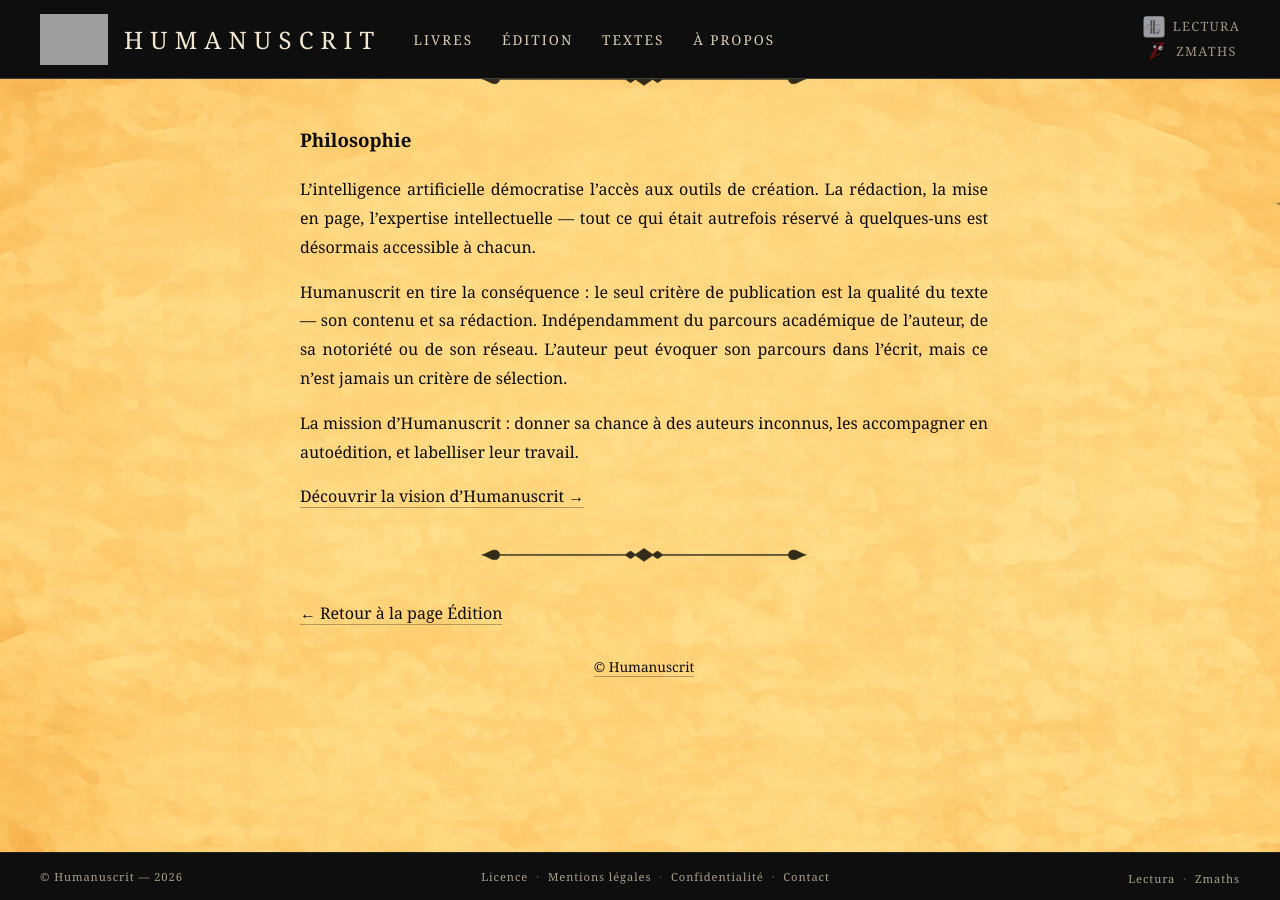
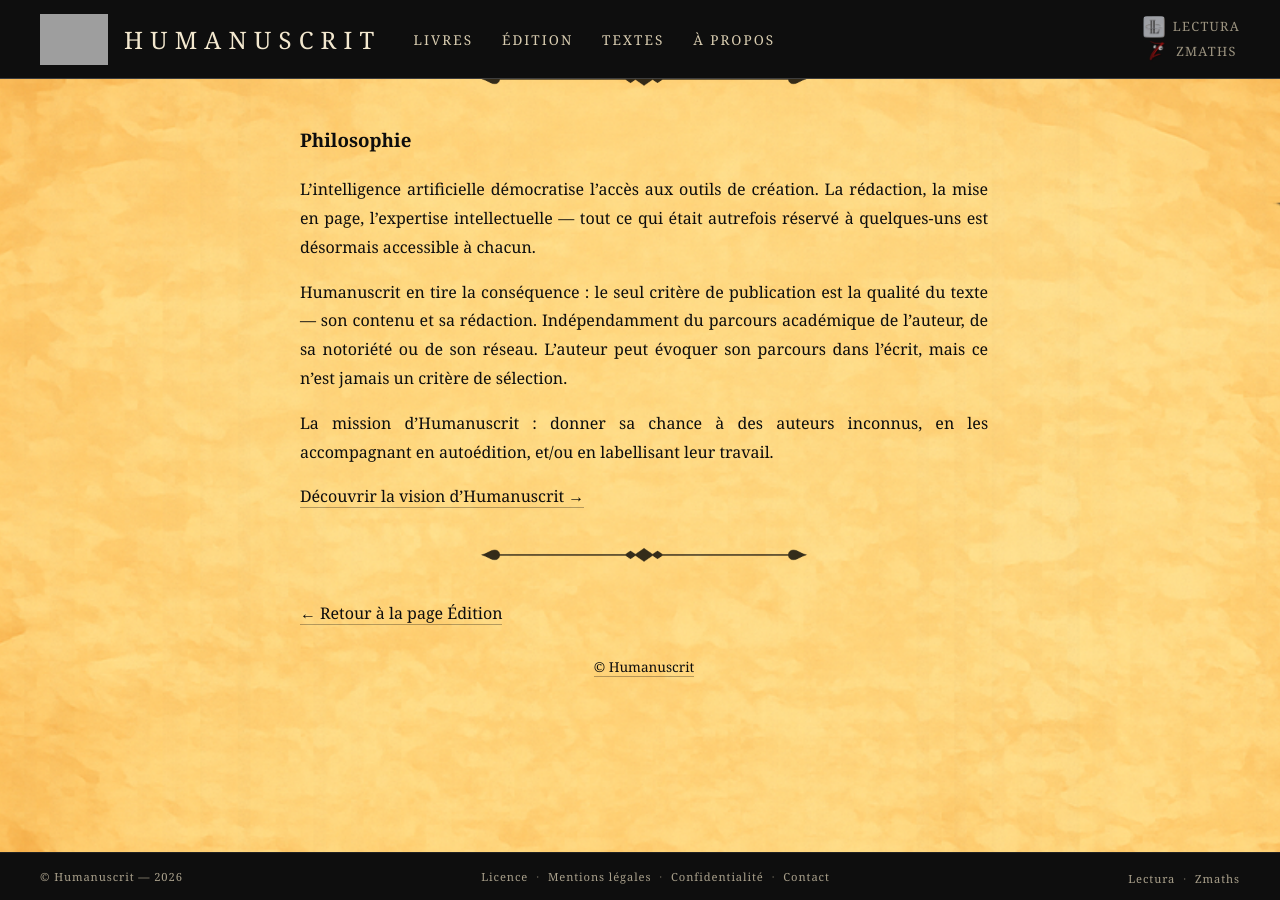
Before and after one commit to maxcarriere/humanuscrit, a Jekyll site: the page built from edition-editeur.md, in a window 1280 px wide and 900 px high, scrolled down 1781 px. Built offline with Jekyll 4.4.1, drawn with Linux system fonts in a browser that asks for light colours; grey boxes are pictures that could not be loaded.

Commit message:
Reformuler la mission Humanuscrit (page Éditeur)
Co-Authored-By: Claude Opus 4.6 <noreply@anthropic.com>

```diff
--- a/edition-editeur.md
+++ b/edition-editeur.md
@@ -58,7 +58,7 @@ L'intelligence artificielle démocratise l'accès aux outils de création. La r
 
 Humanuscrit en tire la conséquence : le seul critère de publication est la qualité du texte — son contenu et sa rédaction. Indépendamment du parcours académique de l'auteur, de sa notoriété ou de son réseau. L'auteur peut évoquer son parcours dans l'écrit, mais ce n'est jamais un critère de sélection.
 
-La mission d'Humanuscrit : donner sa chance à des auteurs inconnus, les accompagner en autoédition, et labelliser leur travail.
+La mission d'Humanuscrit : donner sa chance à des auteurs inconnus, en les accompagnant en autoédition, et/ou en labellisant leur travail.
 
 [Découvrir la vision d'Humanuscrit →]({{ '/edition/vision/' | relative_url }})
 
```
